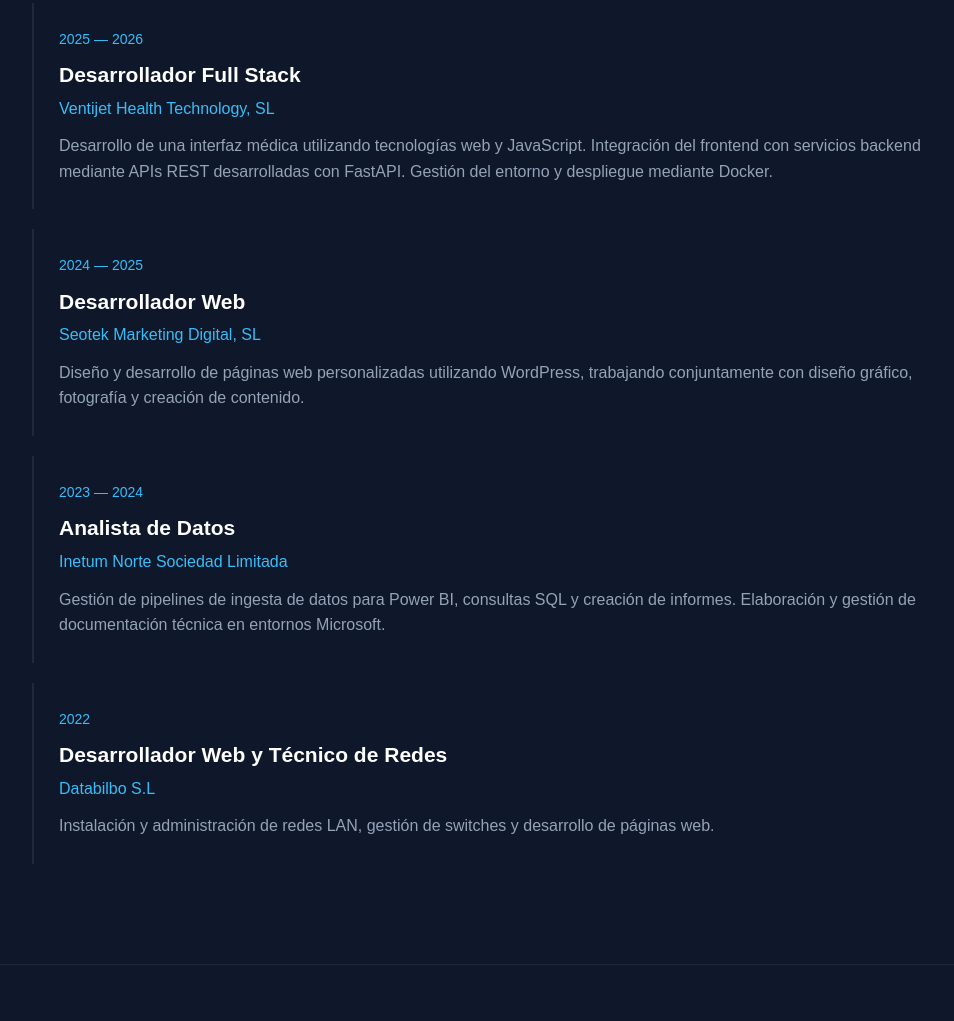
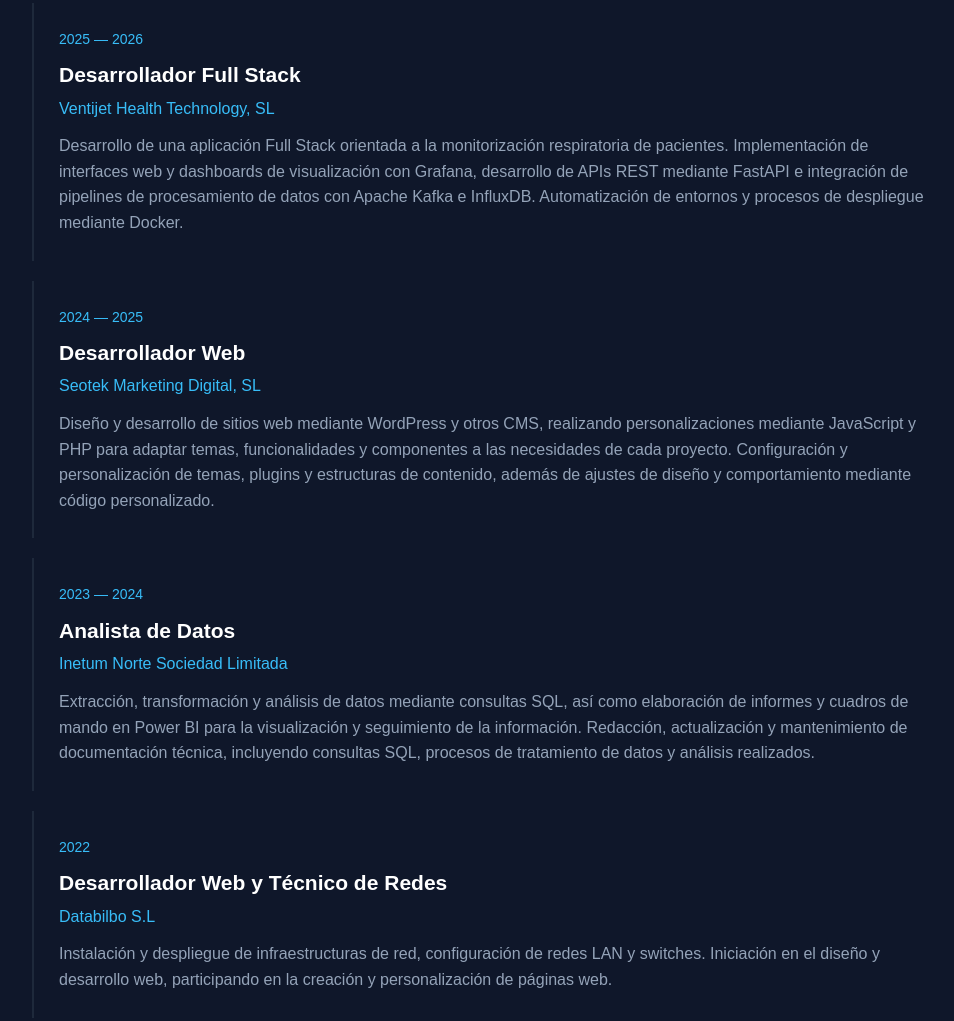
Before and after one commit to IkerGorostiagala-dev/portfolio, a plain HTML site: page index.html in a window 1280 px wide. Shown: the part 4155-5176 px from the top of the page, without its empty margins (158-1112 px from the left). Drawn offline with Linux system fonts and the light colour scheme.

Commit message:
Texto de experiencia lab actualizado y arreglado
siguiente update, mejorar diseño de exp lab, hacerlo con diseño de carpeta de archivos.

```diff
--- a/index.html
+++ b/index.html
@@ -437,7 +437,6 @@
 
                 <h2>Experiencia</h2>
 
-
                 <article class="experience">
 
                     <span class="date">2025 — 2026</span>
@@ -447,14 +446,16 @@
                     <h4>Ventijet Health Technology, SL</h4>
 
                     <p>
-                        Desarrollo de una interfaz médica utilizando
-                        tecnologías web y JavaScript.
-                        Integración del frontend con servicios backend
-                        mediante APIs REST desarrolladas con FastAPI.
-                        Gestión del entorno y despliegue mediante Docker.
+                        Desarrollo de una aplicación Full Stack orientada a la
+                        monitorización respiratoria de pacientes. Implementación de
+                        interfaces web y dashboards de visualización con Grafana,
+                        desarrollo de APIs REST mediante FastAPI e integración de
+                        pipelines de procesamiento de datos con Apache Kafka e InfluxDB.
+                        Automatización de entornos y procesos de despliegue mediante Docker.
                     </p>
 
                 </article>
+
 
 
                 <article class="experience">
@@ -466,9 +467,12 @@
                     <h4>Seotek Marketing Digital, SL</h4>
 
                     <p>
-                        Diseño y desarrollo de páginas web personalizadas
-                        utilizando WordPress, trabajando conjuntamente
-                        con diseño gráfico, fotografía y creación de contenido.
+                        Diseño y desarrollo de sitios web mediante WordPress y otros CMS,
+                        realizando personalizaciones mediante JavaScript y PHP para adaptar
+                        temas, funcionalidades y componentes a las necesidades de cada proyecto.
+                        Configuración y personalización de temas, plugins y estructuras de
+                        contenido, además de ajustes de diseño y comportamiento mediante código
+                        personalizado.
                     </p>
 
                 </article>
@@ -483,10 +487,12 @@
                     <h4>Inetum Norte Sociedad Limitada</h4>
 
                     <p>
-                        Gestión de pipelines de ingesta de datos para Power BI,
-                        consultas SQL y creación de informes.
-                        Elaboración y gestión de documentación técnica
-                        en entornos Microsoft.
+                        Extracción, transformación y análisis de datos mediante consultas
+                        SQL, así como elaboración de informes y cuadros de mando en Power BI
+                        para la visualización y seguimiento de la información. Redacción,
+                        actualización y mantenimiento de documentación técnica,
+                        incluyendo consultas SQL, procesos de tratamiento de datos
+                        y análisis realizados.
                     </p>
 
                 </article>
@@ -501,8 +507,9 @@
                     <h4>Databilbo S.L</h4>
 
                     <p>
-                        Instalación y administración de redes LAN,
-                        gestión de switches y desarrollo de páginas web.
+                        Instalación y despliegue de infraestructuras de red, configuración de redes LAN y switches.
+                        Iniciación en el diseño y desarrollo web, participando en la
+                        creación y personalización de páginas web.
                     </p>
 
                 </article>
```
